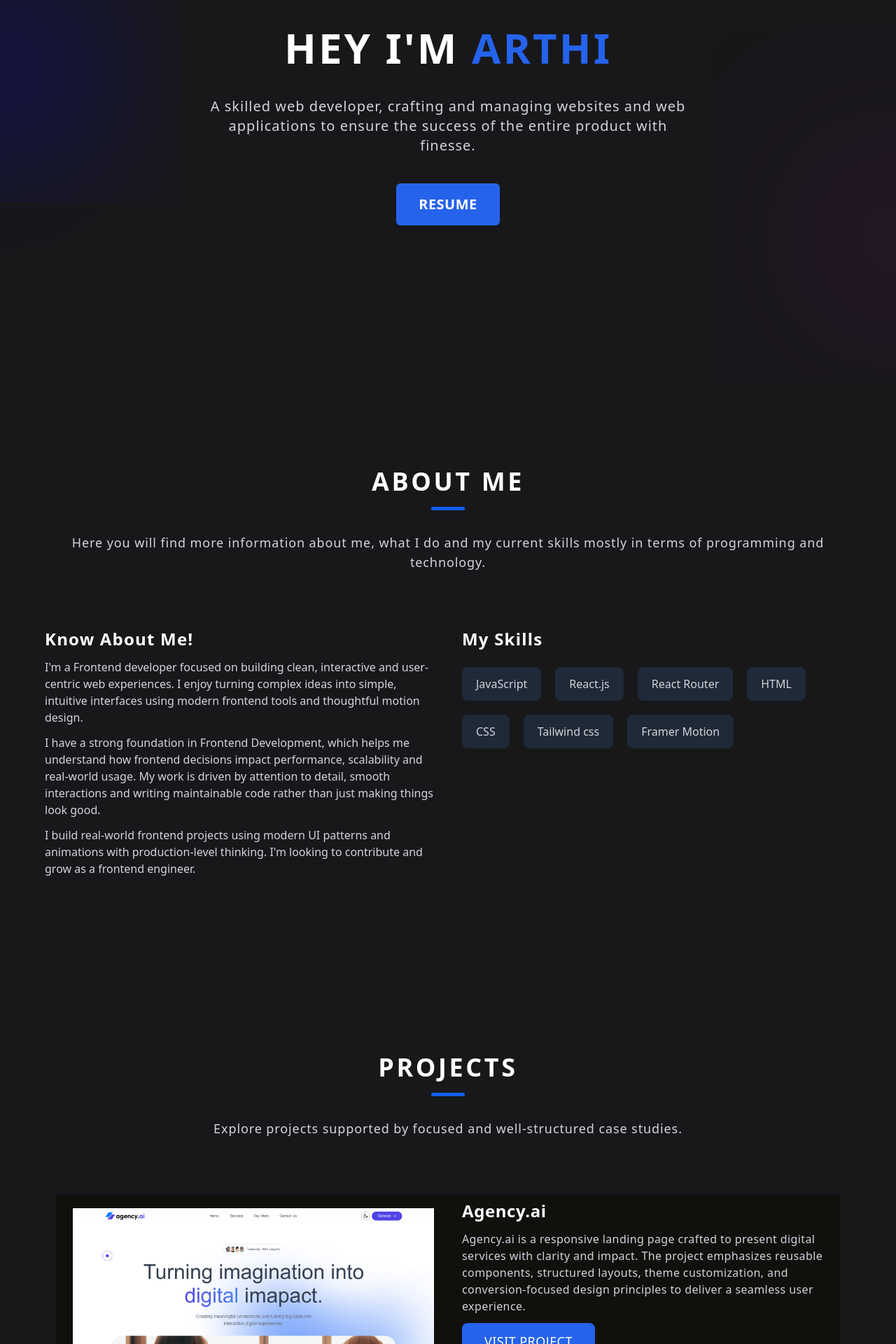
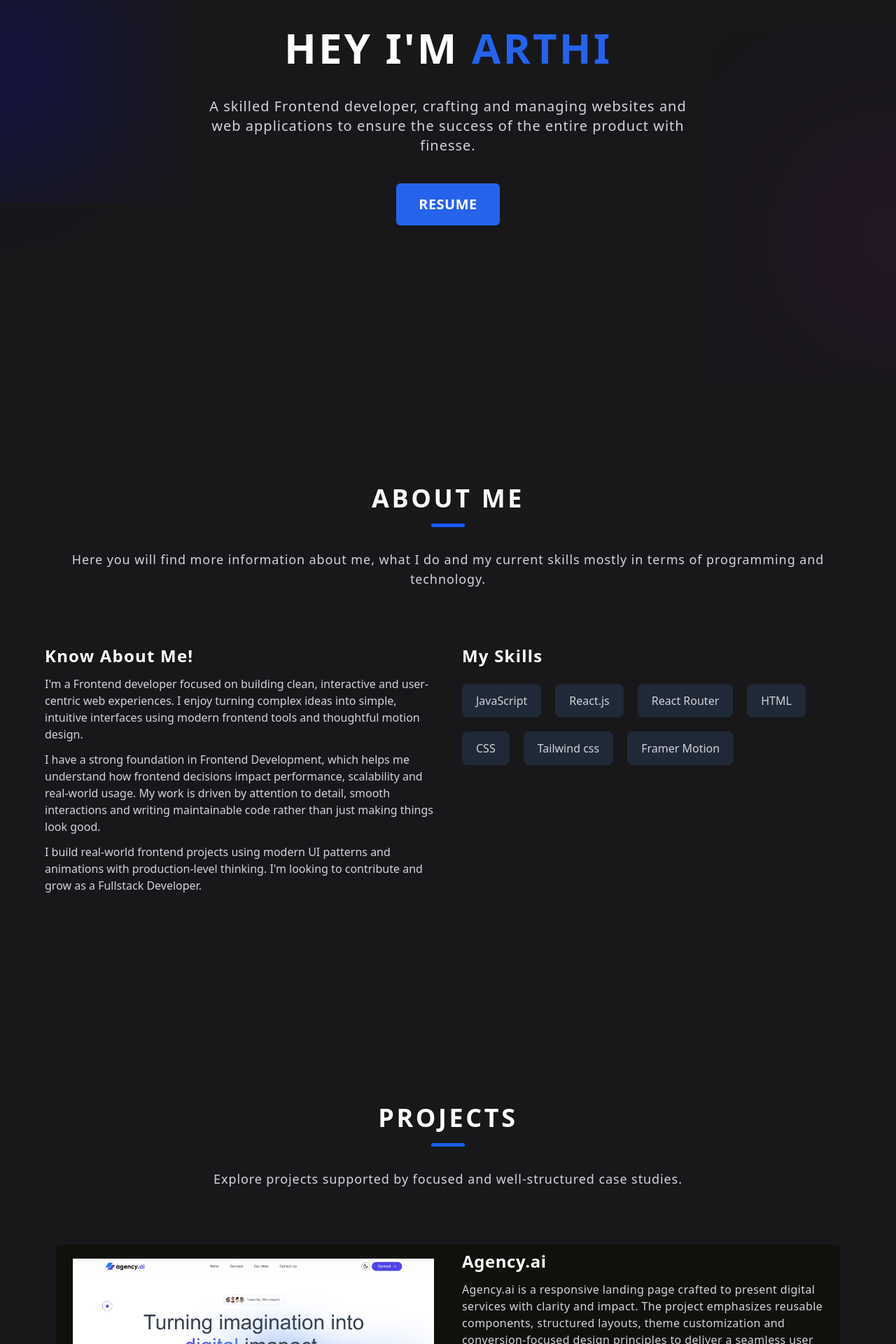
Before and after one commit to Arthi-bot/Portfolio-of-Arthi, a React (Vite) app: page / in a window 1280 px wide. Shown: the part 220-2140 px from the top of the page at 70% size. Built offline with nearby package versions, Linux system fonts and the light colour scheme.

Commit message:
Resume Updated

```diff
--- a/src/Components/About.jsx
+++ b/src/Components/About.jsx
@@ -1,6 +1,6 @@
 const About = ()=>{
     return(
-        <div id="about" className="max-w-full overflow-hidden py-15 md:py-22">
+        <div id="about" className="max-w-full overflow-hidden py-20 md:py-28">
 
             <div>
                 <div className="flex flex-col items-center">
@@ -33,7 +33,7 @@ const About = ()=>{
                         <p className="text-(--secondary-text-color) my-3 text-base">
                            I build real-world frontend projects using modern UI patterns and
                            animations with production-level thinking. I'm looking to contribute
-                           and grow as a frontend engineer.
+                           and grow as a Fullstack Developer.
                         </p>
                     </div>
                 </div>
--- a/src/Components/Contact.jsx
+++ b/src/Components/Contact.jsx
@@ -35,7 +35,7 @@ const Contact =()=>{
     };
 
     return(
-        <div id="contact" className="max-w-full overflow-hidden py-15 md:py-22">
+        <div id="contact" className="max-w-full overflow-hidden py-20 md:py-28">
 
             <div>
                 <div className="flex flex-col items-center">
--- a/src/Components/Footer.jsx
+++ b/src/Components/Footer.jsx
@@ -9,7 +9,9 @@ const Footer =()=>{
                         <h1 className="text-xl lg:text-2xl tracking-wider uppercase font-bold text-(--primary-text-color)">Arthi</h1>
                     </div>
                     <div>
-                        <p className="text-md text-(--secondary-text-color) mt-3 tracking-wide wrap-break-word">As a frontend-oriented web developer, I specialize in crafting the user-facing aspects of websites and web applications, contributing to the overall success of the product.</p>
+                        <p className="text-md text-(--secondary-text-color) mt-3 tracking-wide wrap-break-word">As a frontend developer,
+                            I specialize in crafting the user-facing aspects of websites and web applications, contributing to the overall success
+                            of the product.</p>
                     </div>
                 </div>
 
@@ -31,7 +33,7 @@ const Footer =()=>{
             <div className="bg-gray-700 h-[0.5px] w-full mt-14"></div>
 
             <div>
-                <p className="text-(--secondary-text-color) text-xs font-normal my-6 lg:my-10 text-center tracking-wider">©Copyright 2025. Made by Arthi</p>
+                <p className="text-(--secondary-text-color) text-xs font-normal my-6 lg:my-10 text-center tracking-wider">© Copyright 2026. Made by Arthi</p>
             </div>
         </footer>
     )
--- a/src/Components/Home.jsx
+++ b/src/Components/Home.jsx
@@ -12,7 +12,7 @@ const Home = ()=>{
                 </div>
                 <div className="wrap-break-word px-6 tracking-wider my-5 text-base lg:text-xl lg:w-3/5 text-center text-(--secondary-text-color)">
                     <p>
-                        A skilled web developer, crafting and managing websites and web applications to ensure the success of the
+                        A skilled Frontend developer, crafting and managing websites and web applications to ensure the success of the
                         entire product with finesse.
                     </p>
                 </div>
--- a/src/Components/Projects.jsx
+++ b/src/Components/Projects.jsx
@@ -2,7 +2,7 @@ import assets from "../assets/assets"
 
 const Projects =()=>{
     return(
-        <div id="projects" className="max-w-full overflow-hidden py-15 md:py-22">
+        <div id="projects" className="max-w-full overflow-hidden py-20 md:py-28">
 
             <div>
                 <div className="flex flex-col items-center">
@@ -24,7 +24,9 @@ const Projects =()=>{
                     <div className="lg:w-1/2 flex flex-col items-start justify-start gap-3">
                         <h3 className="text-lg lg:text-2xl font-bold text-(--primary-text-color) tracking-wide">Agency.ai</h3>
                         <p className="text-sm lg:text-base text-(--secondary-text-color) tracking-wide">
-                            Agency.ai is a responsive landing page crafted to present digital services with clarity and impact. The project emphasizes reusable components, structured layouts, theme customization, and conversion-focused design principles to deliver a seamless user experience.
+                            Agency.ai is a responsive landing page crafted to present digital services with clarity and impact.
+                            The project emphasizes reusable components, structured layouts, theme customization and conversion-focused design
+                            principles to deliver a seamless user experience.
                         </p>
                         <a href="https://agency-ai-pink.vercel.app/" target="_blank" rel="noopener noreferrer" className="mb-2 bg-(--primary-color) text-(--primary-text-color) px-8 py-3 rounded-lg hover:bg-(--secondary-color) uppercase tracking-wide font-medium text-lg transition-colors duration-200 ease-in-out">Visit project</a>
                     </div>
```
Also changed, not shown: 1 other file (tests, documents, lock files or other folders).
